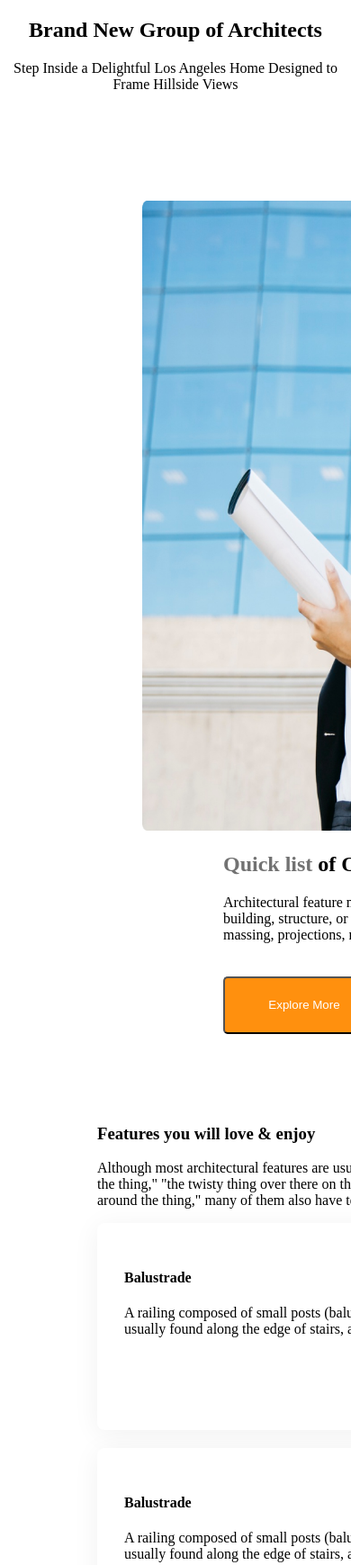
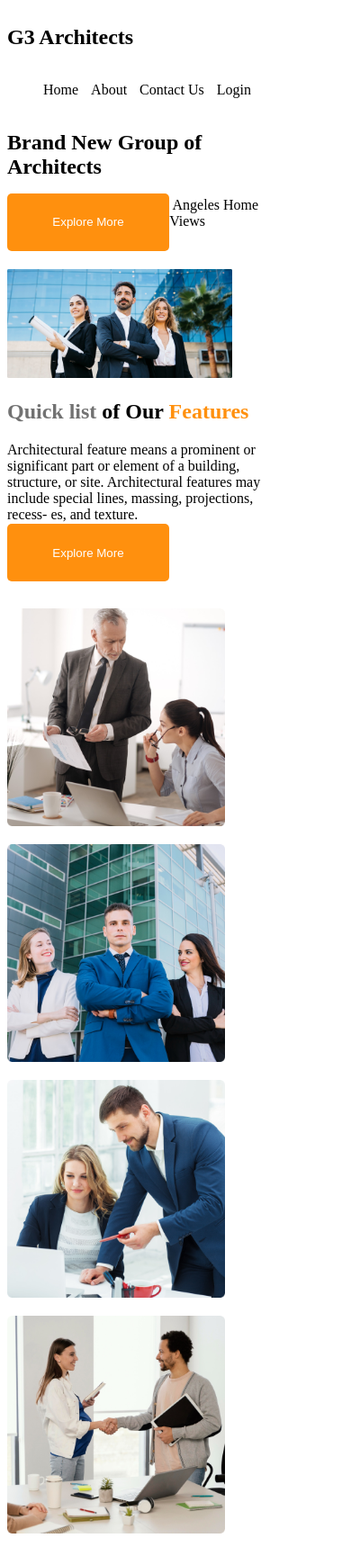
Before and after one commit to faijul-robin/responsive-website-assignment, a plain HTML site: page index.html in a window 390 px wide. Shown: the top 1739 px of the page at 90% size. Drawn offline with Linux system fonts and the light colour scheme.

Commit message:
responsive

```diff
--- a/index.html
+++ b/index.html
@@ -12,18 +12,24 @@
 </head>
 
 <body>
-    <!-- <header class="header">
-        <div class="title-nav">
+    <header class="header">
+        <div class="name">
+            <div class="name-title">
                 <h2>G3 Architects</h2>
-            <ul class="menu">
+            </div>
+        </div>
+        <div class="nav">
+            <div class="nav-menu">
+                <ul>
                     <li>Home</li>
                     <li>About</li>
                     <li>Contact Us</li>
                     <li>Login</li>
                 </ul>
+
             </div>
-    </header> -->
-    <main>
+        </div>
+    </header>
     <section class="header-banner">
         <div class="container">
             <div class="title-para">
@@ -40,6 +46,8 @@
             </div>
         </div>
     </section>
+</body>
+<main>
     <section class="features">
         <div class="feature">
             <div class="feature-image">
@@ -50,7 +58,8 @@
             </div>
             <div class="quick-list">
                 <h2 class="section-title"><span class="grey">Quick list</span> <span class="bold">of Our</span>
-                        <span class="yellow">Features</span></h2>
+                    <span class="yellow">Features</span>
+                </h2>
                 <p class="quick-list-intro">Architectural feature means a prominent or significant part or element
                     of a building, structure,
                     or site. Architectural features may include special lines, massing, projections, recess- es, and
@@ -62,13 +71,15 @@
     <!-- features you will love -->
     <section>
         <div class="feature-article">
+            <div class="article-details">
                 <div class="article-title">
                     <h3>Features you will love & enjoy</h3>
-                    <p>Although most architectural features are usually referred to as "that thing on top of the thing,"
+                    <p>Although most architectural features are usually referred to as "that thing on top of the
+                    thing,"
                     "the twisty thing over there on the side," or "some bricks in, like, a pattern around the
-                        thing," many of them also have technical names.</p>
+                    thing," many of them also have technical names.
+                    </p>
                 </div>
-                <div class="article-details">
                 <div class="first-feature">
                     <h4>Balustrade</h4>
                     <p>A railing composed of small posts (balusters) with a rail running along the top, usually
@@ -90,9 +101,14 @@
                         found along the edge of stairs, a porch, a balcony, a roof, or a stoop.</p>
                 </div>
             </div>
-
+            <div class="article-image">
+                <img src="images/architect.png" alt="">
+                <div class="box-experience">
+                    <h2>10+ Years</h2>
+                    <p>Experience</p>
                 </div>
-            </article>
+            </div>
+        </div>
     </section>
     <!-- some facts about us -->
     <section>
@@ -133,7 +149,8 @@
             <div class="sponsor-details">
                 <div class="sponsor-title">
                     <h3>Our Sponsors</h3>
-                        <p>Sponsorships are a great way to form partnerships with others for consistent support. Check out our sponsors</p>
+                    <p>Sponsorships are a great way to form partnerships with others for consistent support. Check out
+                        our sponsors</p>
                 </div>
             </div>
             <div class="sponsor-name">
@@ -163,6 +180,6 @@
     </div>
 </footer>
 
-</body>
+
 
 </html>
--- a/styles/styles.css
+++ b/styles/styles.css
@@ -1,15 +1,24 @@
 /* font style */
 @import url('https://fonts.googleapis.com/css2?family=Poppins:wght@500&display=swap');
+
 
 /* --------------
 header style
 ----------------*/
-/* .title-nav{
+
+/* header style*/
+.header {
     display: flex;
-    flex-direction: row;
+    justify-content: space-around;
+    margin: 0;
+}
 
-} */
-/* banner style */
+li {
+    display: inline;
+    padding: 10px;
+
+}
+
 .title {
     text-align: center;
 }
@@ -65,6 +74,7 @@ feature section
     border-radius: 5px;
     color: #FFFFFF;
     background-color: #FF900E;
+    border: none;
 }
 
 .grey {
@@ -88,38 +98,53 @@ feature section
    feature article style
    ------------------ */
 .feature-article {
-    border-radius: 5px;
-    width: 550px;
-    height: 980px;
-    margin-top: 100px;
-    padding-left: 100px;
+    display: flex;
+    justify-content: center;
+    margin-top: 80px;
+    gap: 20px;
 }
+
+
+.article-title {
+    width: 450px;
+    height: 100px;
+    margin-bottom: 20px;
+    padding-left: 20px;
+
+}
+
 
 .first-feature {
     width: 550px;
     height: 170px;
-    margin-bottom: 20px;
+    margin-bottom: 10px;
     background: #FFFFFF;
     box-shadow: 0px 4px 30px rgba(0, 0, 0, 0.06);
     border-radius: 8px;
-    padding: 30px;
+    padding: 20px 20px;
 }
 
-.experience-box {
-    width: 800px;
-    height: 1060px;
+
+.article-image .box-experience {
+    width: 150px;
+    height: 100px;
     border: 1px solid goldenrod;
+    border-radius: 5px;
+    background-color: #FF900E;
+    text-align: center;
+    color: white;
 }
 
-/* .feature-image{
-    width: 600px;
+.article-image {
+    margin-left: 40px;
+
+
+}
+
+.article-image img {
+    width: 500px;
     height: 1000px;
-    border: 1px solid lawngreen;
-    position: relative;
-} */
-.feature-image img {
-    width: 100%;
-    height: 100%;
+
 }
 
 /* facts style -------------------------*/
@@ -127,7 +152,7 @@ feature section
     width: 500px;
     height: 52px;
     padding-left: 100px;
-    padding-top: 200px;
+
 }
 
 .award .box {
@@ -177,7 +202,7 @@ feature section
 }
 
 /* copyright ---------------------*/
-.copyright{
+.copyright {
     width: 1000px;
     height: 100px;
     border-radius: 10px;
@@ -195,3 +220,74 @@ feature section
     font-size: 20px;
 
 }
+/* /* responsive for mobile */
+@media screen and (max-width: 667px) {
+    /* header and nav-------------------- */
+    .header{
+        flex-direction: column;
+        align-items: left;
+    }
+    .header-banner .container .title-para .title{
+        width: 300px;
+    }
+    .title{
+        text-align: left;
+        width: 100px;
+        height: 50px;
+        margin: 0;
+
+    }
+    li{
+        padding-left: 0;
+    }
+    .button button{
+        margin-left: 0;
+    }
+    .banner img{
+        width: 250px;
+        height: 100%;
+        padding-left: 0;
+    }
+    /* feature section------------- */
+    .feature{
+
+        flex-direction: column-reverse;
+        align-items: flex-start;
+    }
+    .quick-list{
+        padding-left: 0;
+        width: 300px;
+    }
+    .quick-list-intro{
+        width: 300px;
+    }
+
+    .feature-image{
+        grid-template-columns: 1fr;
+        padding-left: 0;
+    }
+    /* feature article  */
+    .feature-article{
+        flex-direction:column ;
+    }
+    .article-title{
+        width: 300px;
+        padding-left: 0;
+    }
+    .first-feature{
+        width: 300px;
+        padding-left: 0;
+    }
+    .article-image img{
+        width: 250px;
+        height: 500px;
+    }
+    .article-image{
+        margin-left: 0;
+    }
+    /* some facts -----------*/
+
+
+
+
+}
```
Lines whose indentation alone changed are shown as unchanged.
